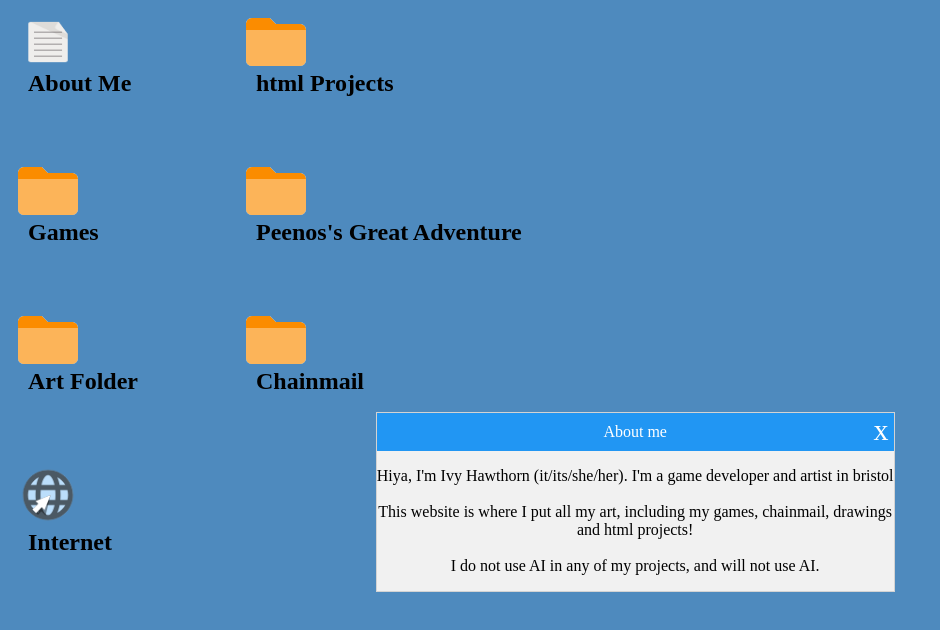
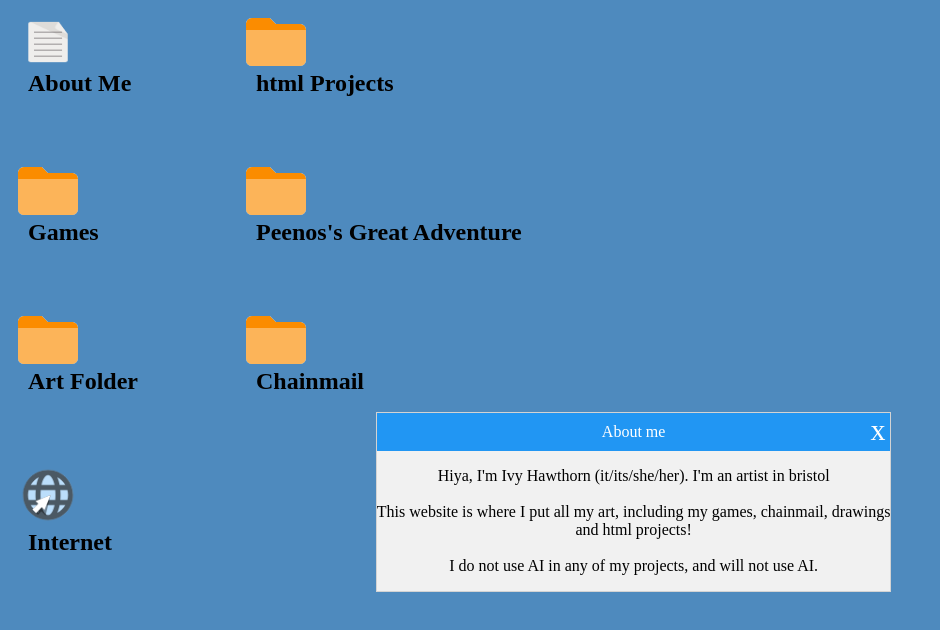
Before and after one commit to ReflectedRose/ReflectedRose.github.io, a plain HTML site: page index.html in a window 1280 px wide. Both pictures are taken after a click on the picture 48 px from the left and 42 px from the top of the page. Shown: the whole page, without its empty margins (0-940 px from the left). Drawn offline with Linux system fonts and the light colour scheme.

Commit message:
Update index.html

```diff
--- a/index.html
+++ b/index.html
@@ -66,7 +66,7 @@
     <div id="about" class="dragBox">
         <div class="dragHeader">About me<span class="closeButton" onclick="closeWindow('about')">x</span></div>
         <p>
-            Hiya, I'm Ivy Hawthorn (it/its/she/her). I'm a game developer and artist in bristol<br>
+            Hiya, I'm Ivy Hawthorn (it/its/she/her). I'm an artist in bristol<br>
             <br>
             This website is where I put all my art, including my games, chainmail, drawings<br>
             and html projects!<br>
```
